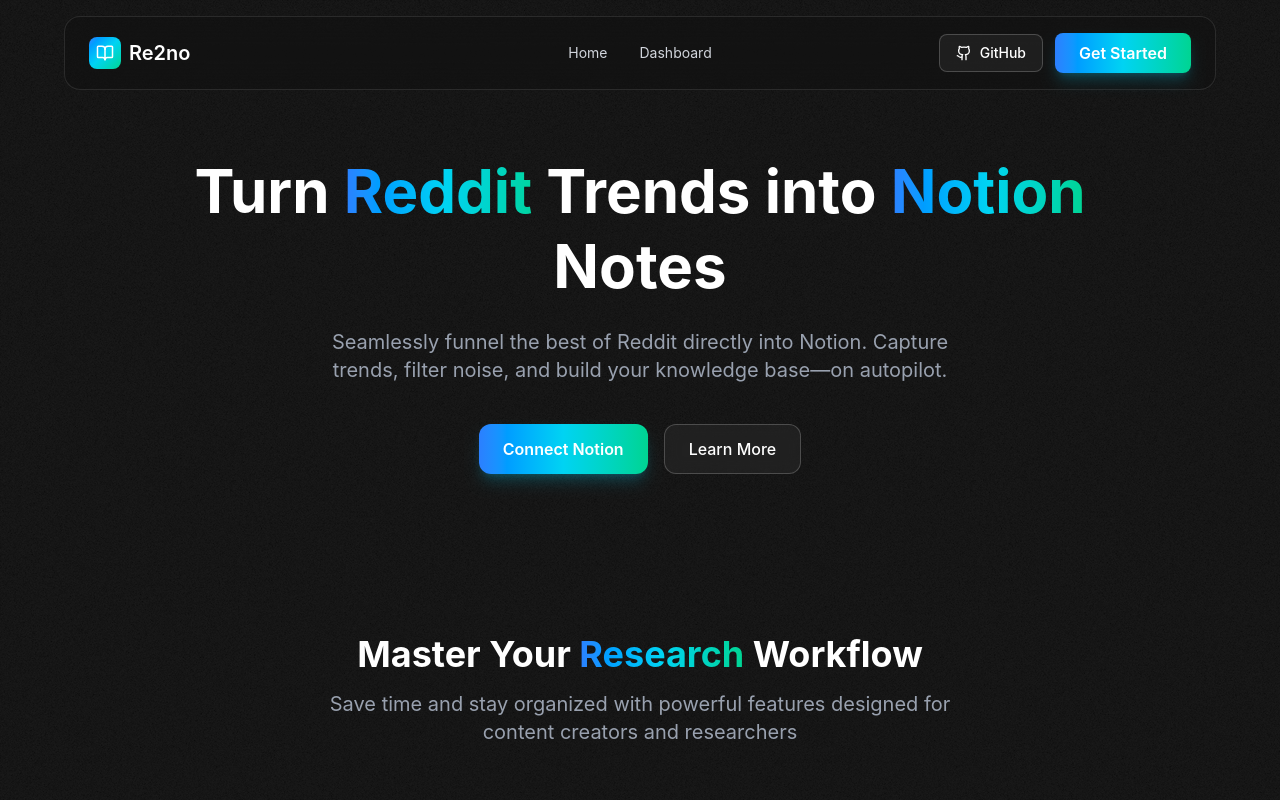
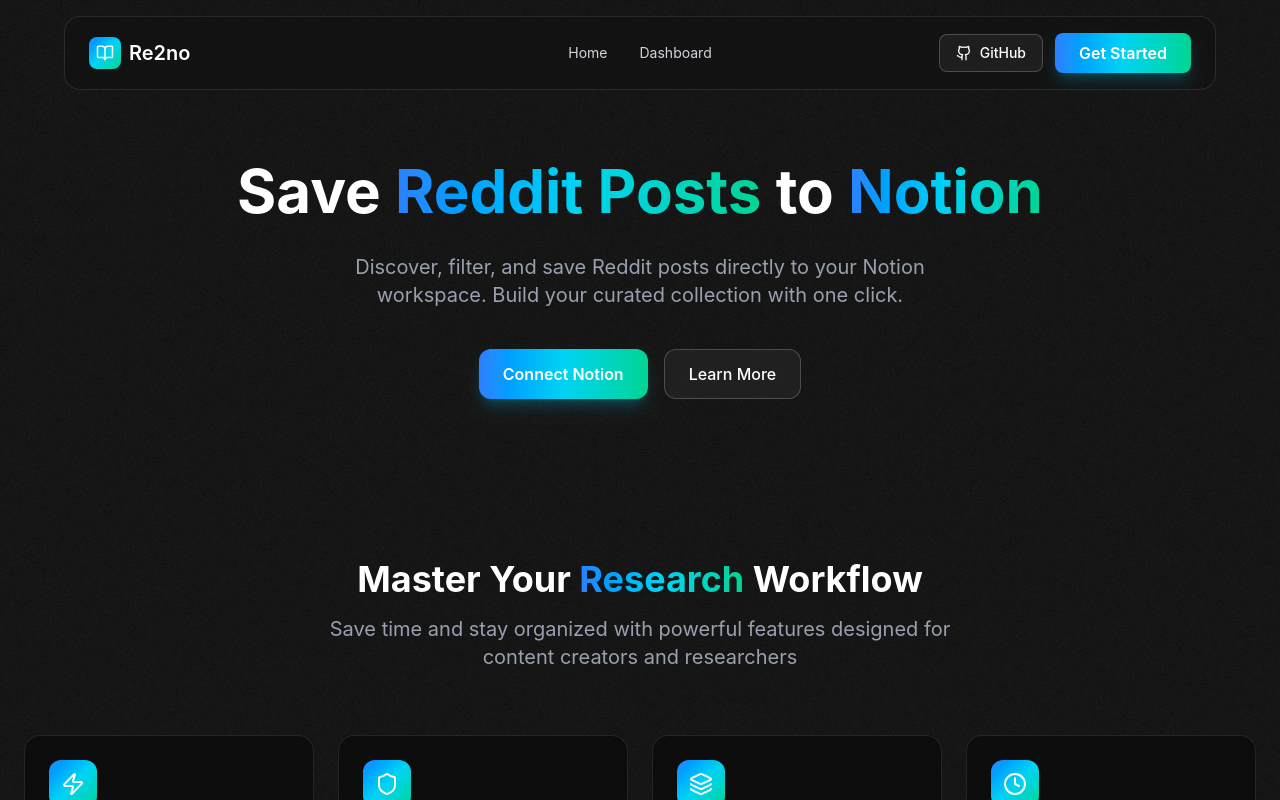
Before and after one commit to Dipstick713/Re2no, a Vue app in the folder client/: page / in a window 1280 px wide. Shown: the top 800 px of the page. Built offline with nearby package versions, Linux system fonts and the light colour scheme; no server answers; a web font is replaced by a local one.

Commit message:
fix: update hero section

```diff
--- a/client/src/components/HeroSection.vue
+++ b/client/src/components/HeroSection.vue
@@ -46,10 +46,10 @@
   <section class="py-12 sm:py-20 px-4 sm:px-6">
     <div class="container mx-auto max-w-4xl text-center">
       <h1 class="text-4xl sm:text-5xl md:text-6xl font-bold text-white mb-4 sm:mb-6 leading-tight">
-        Turn <span class="bg-gradient-to-r from-blue-500 via-cyan-400 to-emerald-400 bg-clip-text text-transparent">Reddit </span>Trends into <span class="bg-gradient-to-r from-blue-500 via-cyan-400 to-emerald-400 bg-clip-text text-transparent">Notion</span> Notes
+        Save <span class="bg-gradient-to-r from-blue-500 via-cyan-400 to-emerald-400 bg-clip-text text-transparent">Reddit Posts</span> to <span class="bg-gradient-to-r from-blue-500 via-cyan-400 to-emerald-400 bg-clip-text text-transparent">Notion</span>
       </h1>
       <p class="text-lg sm:text-xl text-gray-400 mb-8 sm:mb-10 max-w-2xl mx-auto px-4">
-        Seamlessly funnel the best of Reddit directly into Notion. Capture trends, filter noise, and build your knowledge base—on autopilot.
+        Discover, filter, and save Reddit posts directly to your Notion workspace. Build your curated collection with one click.
       </p>
       <div class="flex flex-col sm:flex-row gap-4 justify-center px-4">
         <button
--- a/client/src/views/DashboardView.vue
+++ b/client/src/views/DashboardView.vue
@@ -205,9 +205,7 @@
     let savedPostsData: RedditPost[] = []
     try {
       savedPostsData = await getSavedPosts()
-      console.log('📦 Saved posts from DB:', savedPostsData.length, savedPostsData.map(p => p.id))
-    } catch (err) {
-      console.error('Failed to load saved posts:', err)
+    } catch {
       // Continue even if we can't load saved posts
     }
 
@@ -221,14 +219,12 @@
 
     // Convert API posts to internal format
     const convertedPosts = apiPosts.map(convertPost)
-    console.log('🔄 Converted posts:', convertedPosts.length, convertedPosts.map(p => p.id))
 
     // Update fetched posts
     fetchedPosts.value = convertedPosts
 
     // Create a map of saved posts for quick lookup
     const savedPostsMap = new Map(savedPostsData.map(sp => [sp.id, sp]))
-    console.log('🗺️ Saved posts map:', Array.from(savedPostsMap.keys()))
 
     // Merge with existing saved posts (don't replace them)
     // Keep saved posts that aren't in the new fetch
@@ -239,7 +235,6 @@
     const mergedNewPosts = convertedPosts.map(newPost => {
       const savedPost = savedPostsMap.get(newPost.id)
       if (savedPost) {
-        console.log('✅ Found saved post:', newPost.id, newPost.title.substring(0, 30))
         // Mark as saved and preserve Notion URL
         return {
           ...newPost,
@@ -249,8 +244,6 @@
       }
       return newPost
     })
-
-    console.log('🎯 Merged posts with saved status:', mergedNewPosts.filter(p => p.saved).length, 'saved')
 
     // Update fetchedPosts with saved status for UI rendering
     fetchedPosts.value = mergedNewPosts
```
